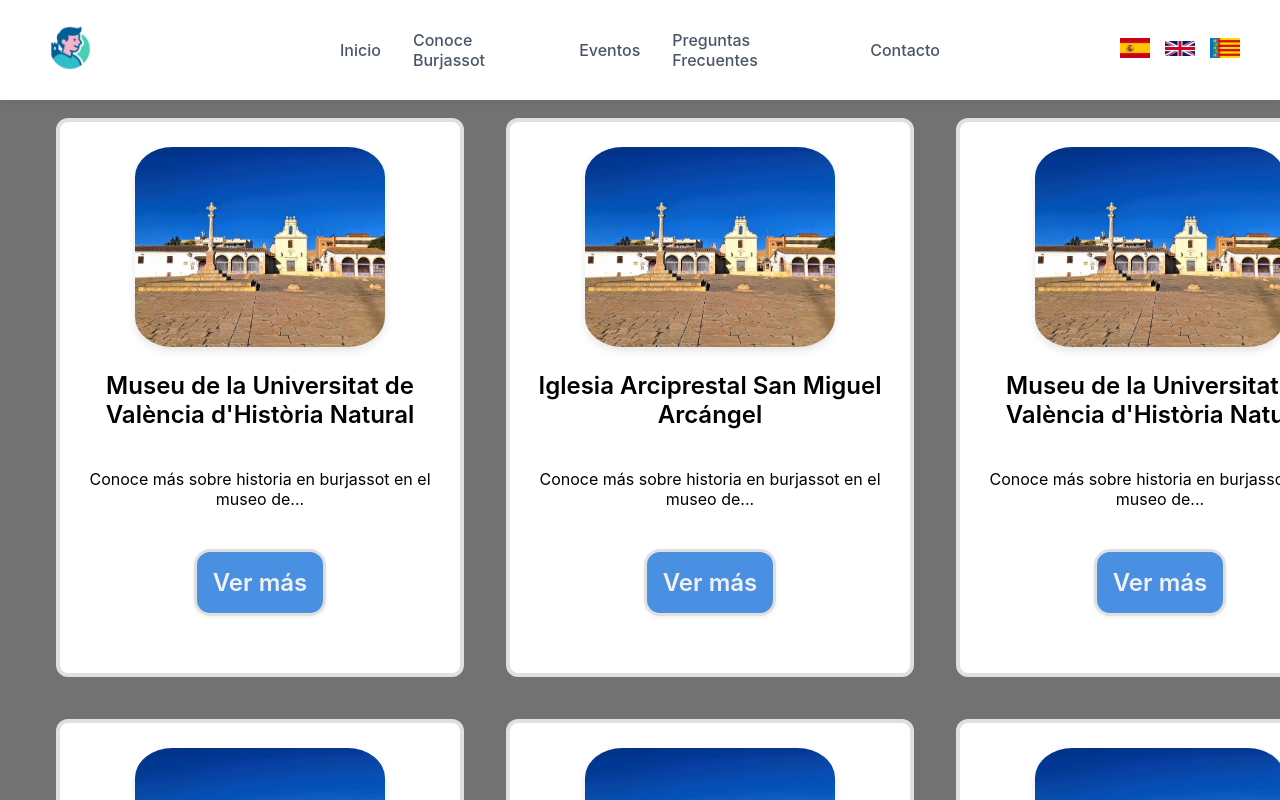
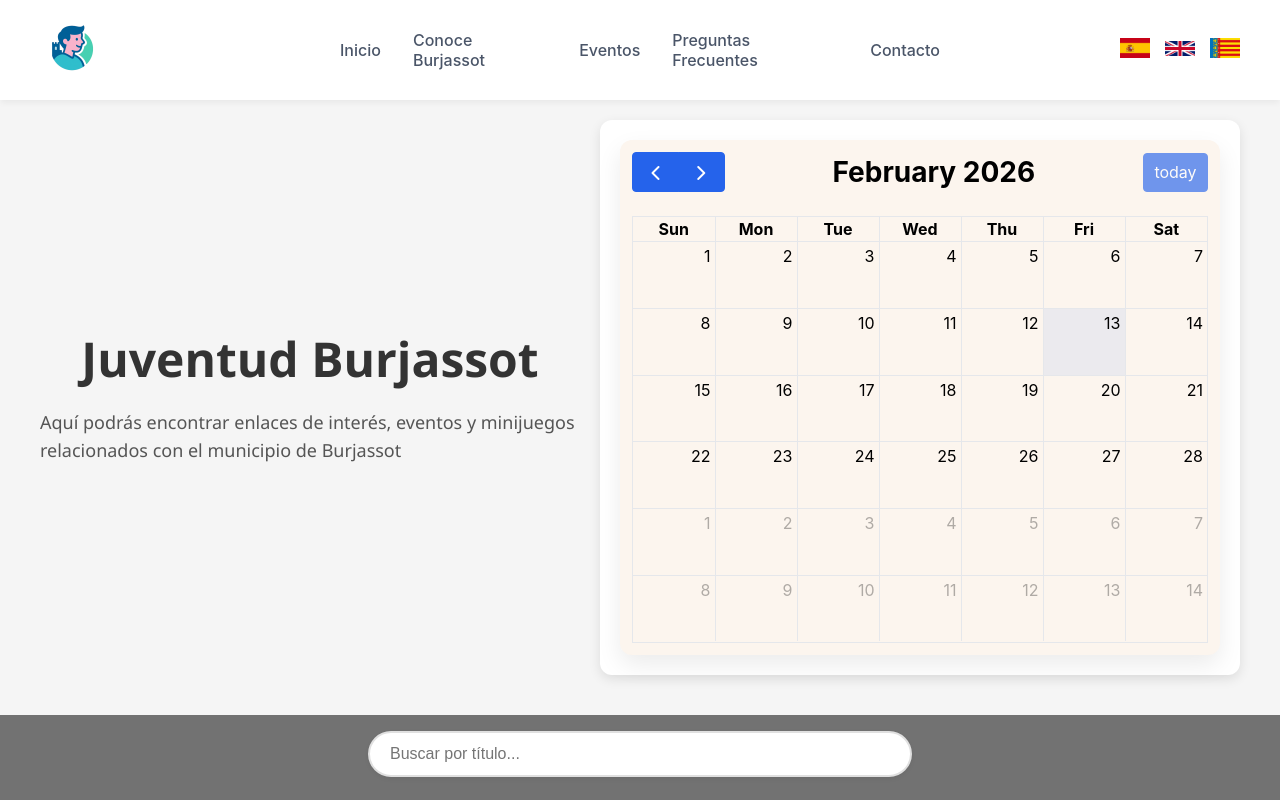
Before and after one commit to benjvm/BurjaConnect, a React (Vite) app: page / in a window 1280 px wide. Shown: the top 800 px of the page. Built offline with nearby package versions, Linux system fonts and the light colour scheme.

Commit message:
He puesto el div del inicio  del calendario en la pagina de inicio

```diff
--- a/package.json
+++ b/package.json
@@ -10,6 +10,8 @@
     "preview": "vite preview"
   },
   "dependencies": {
+    "@fullcalendar/daygrid": "^6.1.20",
+    "@fullcalendar/react": "^6.1.20",
     "node": "^25.4.0",
     "react": "^19.2.0",
     "react-dom": "^19.2.0",
--- /dev/null
+++ b/src/assets/styles/style_Bj/Bj.css
@@ -0,0 +1,47 @@
+.bj_init
+{
+    margin-top: 10vh;
+    display: flex;
+    justify-content: space-between;
+    padding: 40px;
+    background-color: #f5f5f5;
+    font-family: 'Segoe UI', sans-serif;
+    flex-wrap: wrap;
+    align-items: center;
+}
+
+.context_bj
+{
+    max-width: 45%;
+    padding-right: 20px;
+    display: flex;
+    flex-direction: column;
+    align-items: center;
+
+}
+
+.titulo_bj
+{
+    font-size: 48px;
+    font-weight: bold;
+    color: #333;
+    margin-bottom: 20px;
+    line-height: 1.2;
+}
+
+.subtitulo_bj
+{
+  font-size: 18px;
+  color: #555;
+  line-height: 1.6;
+}
+
+.bj_init > div:last-child
+{
+  max-width: 50%;
+  min-width: 200px;
+  background-color: #fff;
+  border-radius: 12px;
+  box-shadow: 0 4px 12px rgba(0,0,0,0.1);
+  padding: 20px;
+}
--- /dev/null
+++ b/src/assets/styles/style_Calendar/calendar.css
@@ -0,0 +1,53 @@
+.calendar {
+  --fc-width: 50vw;
+
+  --fc-border-color: #e5e7eb;
+  --fc-page-bg-color: #f9fafb;
+
+  --fc-button-bg-color: #2563eb;
+  --fc-button-border-color: #2563eb;
+  --fc-button-hover-bg-color: #1d4ed8;
+  --fc-button-active-bg-color: #1e40af;
+  --fc-button-text-color: white;
+
+  --fc-event-bg-color: #22c55e;
+  --fc-event-border-color: #16a34a;
+  --fc-event-text-color: white;
+
+  --fc-today-bg-color: rgba(47, 107, 235, 0.08);
+
+  font-family: "Inter", sans-serif;
+  display: flex;
+  justify-content: center;
+  align-items: center;
+}
+
+.calendar .fc{
+  width: var(--fc-width);
+}
+
+/* Toolbar title */
+.my-calendar .fc-toolbar-title {
+  font-size: 2.4rem;
+  font-weight: 600;
+}
+
+/* Buttons */
+.fc-button {
+  border-radius: 15px;
+  padding: 6px 12px;
+}
+
+/* Calendar container */
+.fc {
+  background: rgb(252, 245, 238);
+  border-radius: 12px;
+  padding: 12px;
+  box-shadow: 0 10px 25px rgba(0,0,0,0.08);
+}
+
+/* Events */
+.fc-event {
+  border-radius: 6px;
+  font-size: 0.85rem;
+}
--- a/src/assets/styles/style_Footer/Footer.css
+++ b/src/assets/styles/style_Footer/Footer.css
@@ -8,3 +8,17 @@
     height: 10vh;
     background-color: white;
 }
+
+
+/*RESPONSIVE*/
+
+@media (max-width: 768px)
+{
+        .Footer
+    {
+        height: auto;
+        padding: 15px 10px;
+        text-align: center;
+
+    }
+}
--- a/src/assets/styles/style_Header/Header.css
+++ b/src/assets/styles/style_Header/Header.css
@@ -38,7 +38,7 @@
 {
     height: 8vh;
     width: auto;
-    max-height: 60px;
+    max-height: 100px;
 }
 
 /* MENÚ */
--- /dev/null
+++ b/src/components/component_Bj/Bj.jsx
@@ -0,0 +1,21 @@
+import '../../assets/styles/style_Bj/Bj.css';
+import Calendar from '../component_Calendar/Calendar.jsx';
+
+export default function Bj()
+{
+  return (
+    <div className='bj_init'>
+      <div className='context_bj'>
+        <div className='titulo_bj'>
+          Juventud Burjassot
+        </div>
+        <div className='subtitulo_bj'>
+          Aquí podrás encontrar enlaces de interés, eventos y minijuegos relacionados con el municipio de Burjassot
+        </div>
+      </div>
+      <div className=''>
+        <Calendar />
+      </div>
+    </div>
+  )
+}
--- /dev/null
+++ b/src/components/component_Calendar/Calendar.jsx
@@ -0,0 +1,29 @@
+import FullCalendar from '@fullcalendar/react'
+import dayGridPlugin from '@fullcalendar/daygrid'
+import '../../assets/styles/style_Calendar/Calendar.css';
+
+export default function CalendarView()
+{
+  return (
+    <div className="calendar">
+        <FullCalendar
+            plugins={[dayGridPlugin]}
+            initialView="dayGridMonth"
+            headerToolbar={{
+                left: 'prev,next',
+                center: 'title',
+                right: 'today'
+            }}
+            events={[
+            {
+                title: 'Mi primer evento',
+                start: '2026-01-27',
+                end: '2026-01-27'
+            }
+            ]}
+
+        />
+    </div>
+
+  )
+}
--- a/src/components/component_PG/Pg.jsx
+++ b/src/components/component_PG/Pg.jsx
@@ -1,12 +1,15 @@
 import Header from '../component_Header/Header.jsx';
+import Bj from '../component_Bj/Bj.jsx';
 import Both_Entrada from '../conmponent_Entradas/Both_Entrada.jsx';
 import {Footer}  from '../component_Footer/Footer.jsx';
+
 
 export default function Pg()
 {
   return (
     <div>
         <Header />
+        <Bj />
         <Both_Entrada />
         <Footer />
     </div>
```
Also changed, not shown: 1 other file (tests, documents, lock files or other folders).
